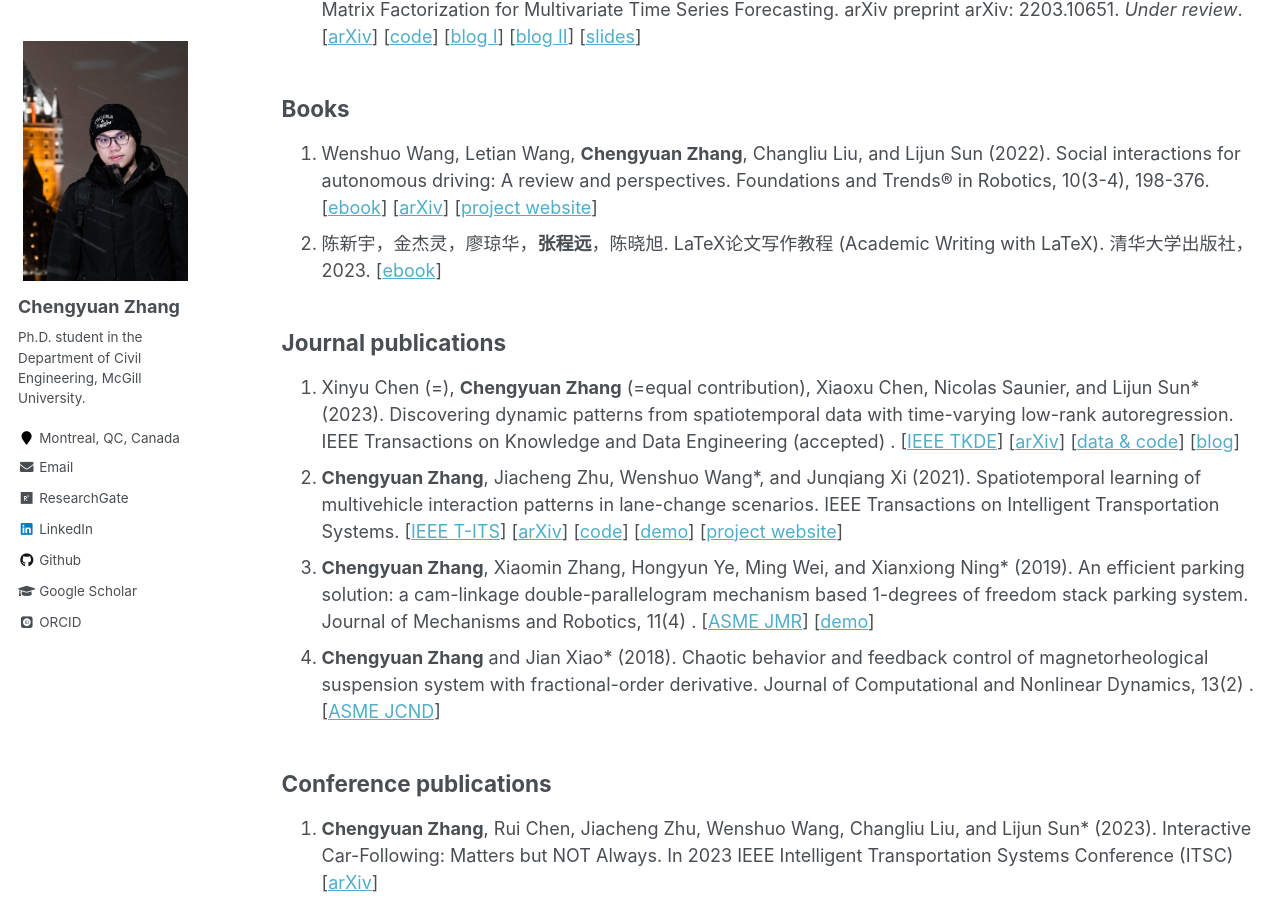
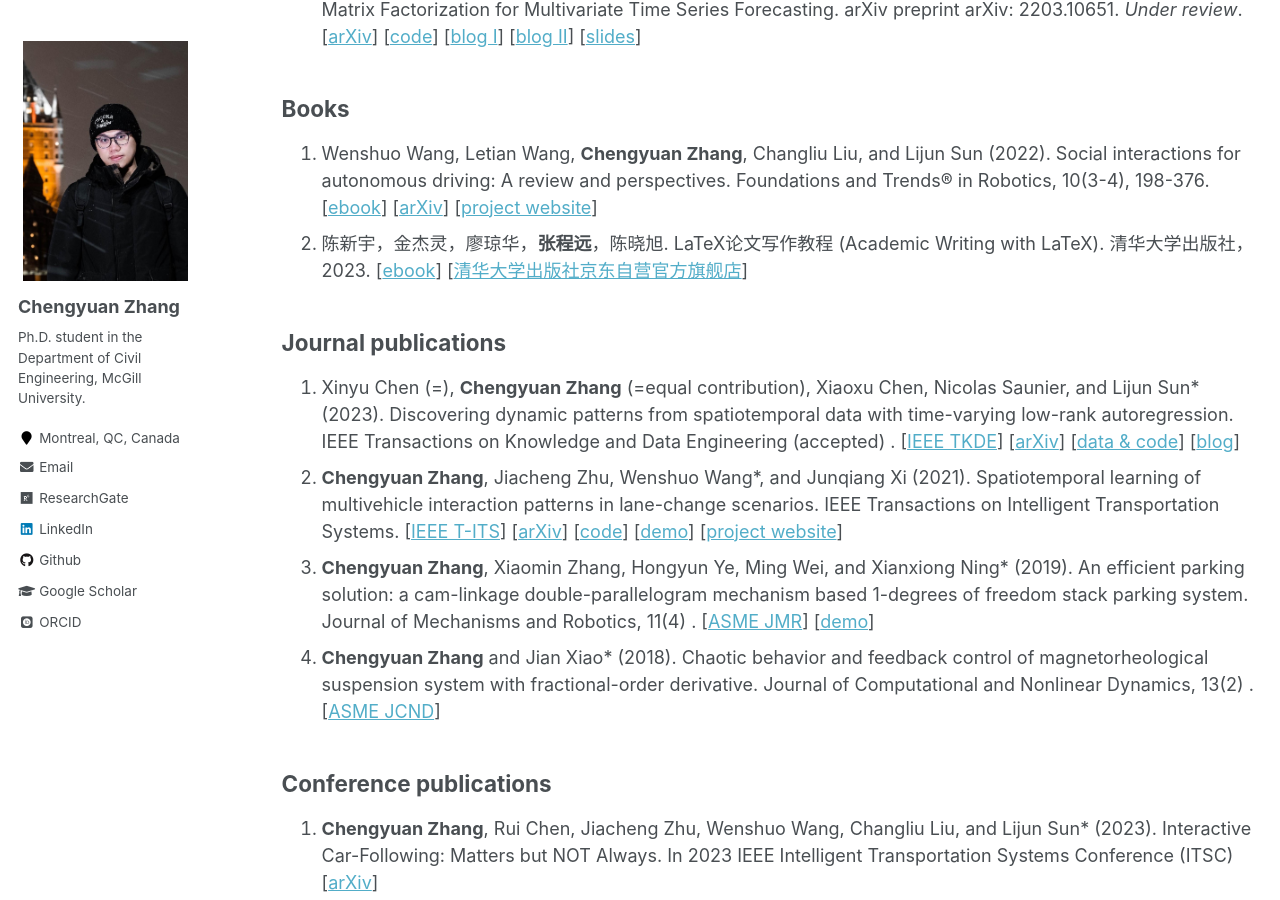
Before and after one commit to Chengyuan-Zhang/chengyuan-zhang.github.io, a Jekyll site: the page built from _pages/publications.md, in a window 1280 px wide and 900 px high, scrolled down 516 px. Built offline with Jekyll 4.4.1, drawn with Linux system fonts in a browser that asks for light colours; some web fonts are replaced; comment, search, counter and statistics services are not loaded.

Commit message:
update_book_link

```diff
--- a/_pages/publications.md
+++ b/_pages/publications.md
@@ -32,7 +32,7 @@ The list is not frequently updated. Please see Google Scholar for recent updates
 1. Wenshuo Wang, Letian Wang, **Chengyuan Zhang**, Changliu Liu, and Lijun Sun (2022). Social interactions for
    autonomous driving: A review and perspectives. Foundations and Trends® in Robotics, 10(3-4),
    198-376. [[ebook](https://www.nowpublishers.com/article/Details/ROB-078)] [[arXiv](https://arXiv.org/abs/2208.07541)] [[project website](https://chengyuan-zhang.github.io/Multivehicle-Interaction/)]
-2. 陈新宇，金杰灵，廖琼华，**张程远**，陈晓旭. LaTeX论文写作教程 (Academic Writing with LaTeX). 清华大学出版社，2023. [[ebook](https://github.com/xinychen/latex-cookbook)]
+2. 陈新宇，金杰灵，廖琼华，**张程远**，陈晓旭. LaTeX论文写作教程 (Academic Writing with LaTeX). 清华大学出版社，2023. [[ebook](https://github.com/xinychen/latex-cookbook)] [[清华大学出版社京东自营官方旗舰店](https://item.jd.com/14204878.html)]
 
 ## Journal publications
 
```
